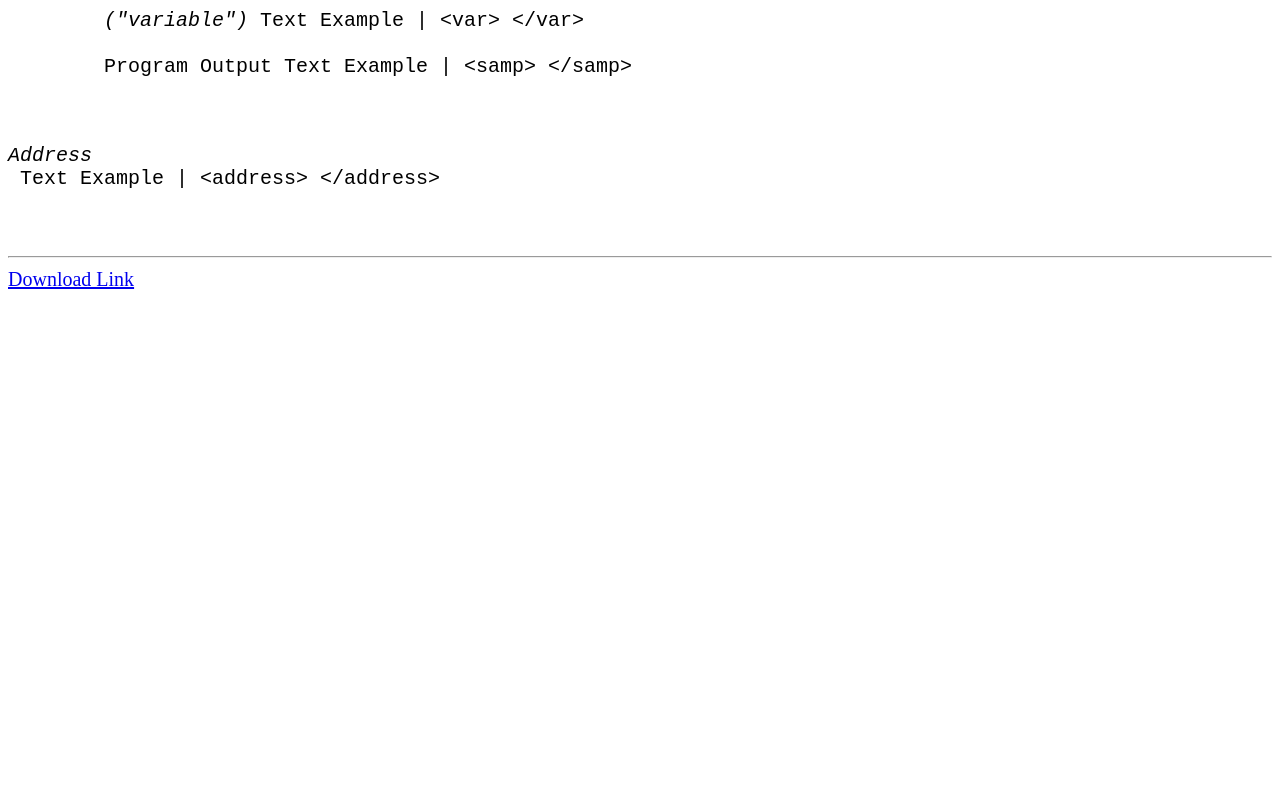
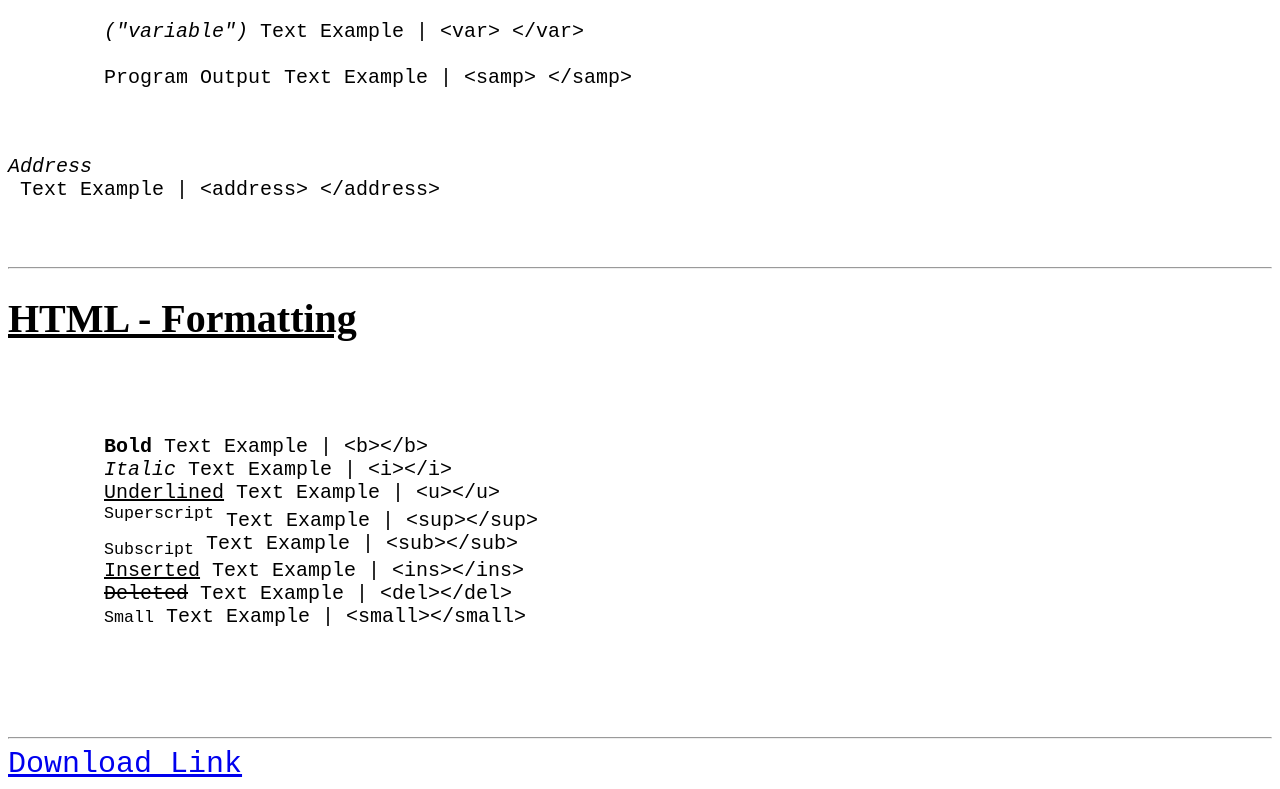
Before and after one commit to chocomintt/phrase-and-formatting, a plain HTML site: page index.html in a window 1280 px wide. Shown: the part 619-1408 px from the top of the page. Before the commit the page ends 918 px from the top, so only its background shows below. Drawn offline with Linux system fonts and the light colour scheme.

Commit message:
Update index.html

```diff
--- a/index.html
+++ b/index.html
@@ -1,15 +1,15 @@
 <!DOCTYPE HTML>
     <html>
         <head>
-        <title>HTML Phrase Tags</title>
+        <title>HTML Phrase & Formatting</title>
         </head>
 
         <body>
-        <h1 style="font: 40px; color: rgb(0, 0, 0);">
-        <u>HTML -Phrase Tags</u></h1>
 
-        <div style="font-size: 20px;">
-            <hr>
+        <div style="font-size: 20px;" id="phrase-tags"> <hr>
+
+    <h1 style="font: 40px; color: rgb(0, 0, 0);">
+    <u>HTML - Phrase Tags</u></h1>
     <pre>
         <p>
         <em>Emphasized</em> Text Example | <code>&lt;em&gt; &lt;/em&gt;</code> <br>
@@ -27,9 +27,27 @@
         <address>Address</address> Text Example | <code>&lt;address&gt; &lt;/address&gt;</code> <br>
     </pre>
         </p>
-        <hr>
-        <a href="https://drive.google.com/file/d/15U9aLKjfOR3zkyi5WJCe60ngf15Uh5lm/view?usp=sharing" target="_blank">Download Link</a>
-        </div>
+    </div> <hr>
+
+        <div style="font-size: 20px;" id="formatting">
+
+    <h1 style="font: 40px; color: rgb(0, 0, 0);">
+    <u>HTML - Formatting</u></h1>
+    <pre>
+        <p>
+        <b>Bold</b> Text Example | <code>&lt;b&gt;&lt;/b&gt;</code>
+        <i>Italic</i> Text Example | <code>&lt;i&gt;&lt;/i&gt;</code>
+        <u>Underlined</u> Text Example | <code>&lt;u&gt;&lt;/u&gt;</code>
+        <sup>Superscript</sup> Text Example | <code>&lt;sup&gt;&lt;/sup&gt;</code>
+        <sub>Subscript</sub> Text Example | <code>&lt;sub&gt;&lt;/sub&gt;</code>
+        <ins>Inserted</ins> Text Example | <code>&lt;ins&gt;&lt;/ins&gt;</code>
+        <del>Deleted</del> Text Example | <code>&lt;del&gt;&lt;/del&gt;</code>
+        <small>Small</small> Text Example | <code>&lt;small&gt;&lt;/small&gt;</code>
+        </p>
+    </pre>
+    </div> <hr>
+    <footer style="font-size: 30px; font-family:monospace">
+        <a href="https://drive.google.com/file/d/13GnIUWqmWw-RYQOzslzDPp0YrU5wpVhw/view?usp=sharing" target="_blank">Download Link</a>
         </body>
-
+    </footer>
     </html>
```
